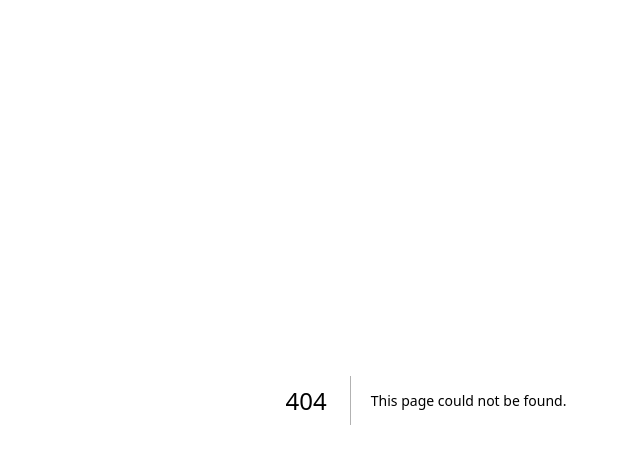
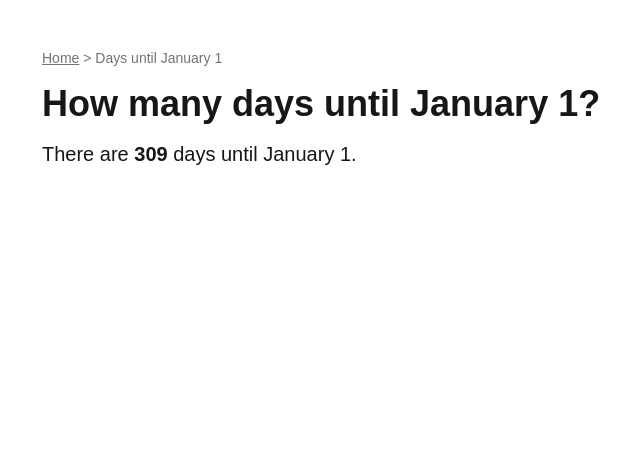
Before and after one commit to bosmeel/whatdayisit-now, a Next.js app: page /days-until-date/1/1 in a window 1280 px wide. Before the commit this address had no page. Shown: the top 464 px of the page, without its empty margins (214-854 px from the left). Built offline with nearby package versions, Linux system fonts and the light colour scheme.

Commit message:
Fix async params for days-until-date route

```diff
--- /dev/null
+++ b/app/days-until-date/[month]/[day]/page.tsx
@@ -0,0 +1,72 @@
+import Link from "next/link";
+import { notFound } from "next/navigation";
+
+export const dynamic = "force-dynamic";
+
+function getDaysUntil(month: number, day: number) {
+  const now = new Date();
+  const currentYear = now.getFullYear();
+
+  let target = new Date(currentYear, month - 1, day);
+
+  if (target < now) {
+    target = new Date(currentYear + 1, month - 1, day);
+  }
+
+  const diff = target.getTime() - now.getTime();
+  return Math.ceil(diff / (1000 * 60 * 60 * 24));
+}
+
+export default async function DaysUntilDatePage({
+  params,
+}: {
+  params: Promise<{ month: string; day: string }>;
+}) {
+  const { month, day } = await params;
+
+  const numericMonth = Number(month);
+  const numericDay = Number(day);
+
+  if (
+    Number.isNaN(numericMonth) ||
+    Number.isNaN(numericDay) ||
+    numericMonth < 1 ||
+    numericMonth > 12 ||
+    numericDay < 1 ||
+    numericDay > 31
+  ) {
+    notFound();
+  }
+
+  const days = getDaysUntil(numericMonth, numericDay);
+
+  const targetDate = new Date(
+    new Date().getFullYear(),
+    numericMonth - 1,
+    numericDay
+  ).toLocaleDateString("en-US", {
+    month: "long",
+    day: "numeric",
+  });
+
+  return (
+    <main className="min-h-screen bg-white text-neutral-900 px-6 py-12">
+      <div className="max-w-3xl mx-auto">
+        <nav className="text-sm text-neutral-500 mb-4">
+          <Link href="/" className="underline">
+            Home
+          </Link>{" "}
+          &gt; Days until {targetDate}
+        </nav>
+
+        <h1 className="text-4xl font-semibold mb-4">
+          How many days until {targetDate}?
+        </h1>
+
+        <p className="text-xl mb-6">
+          There are <strong>{days}</strong> days until {targetDate}.
+        </p>
+      </div>
+    </main>
+  );
+}
```
